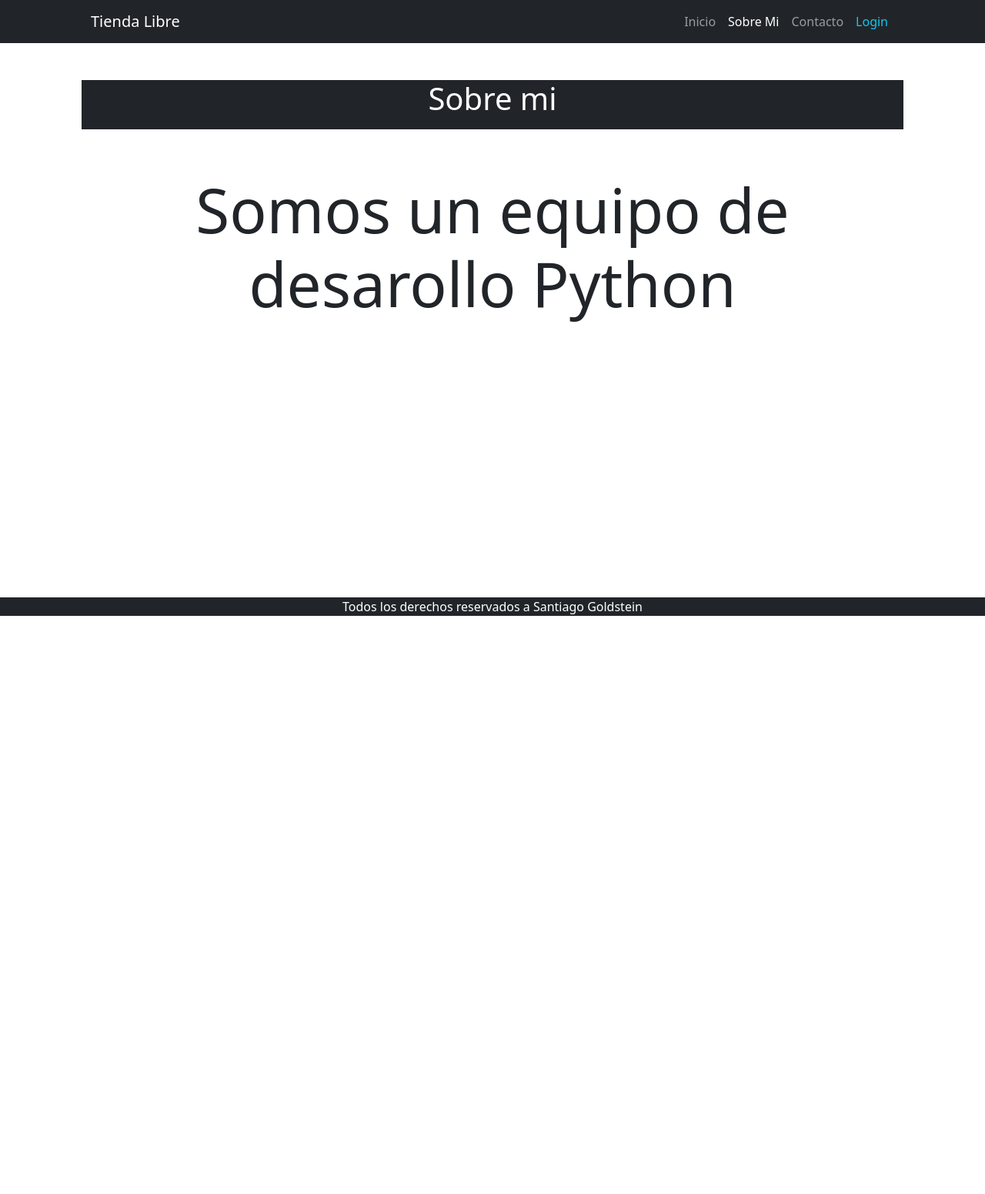
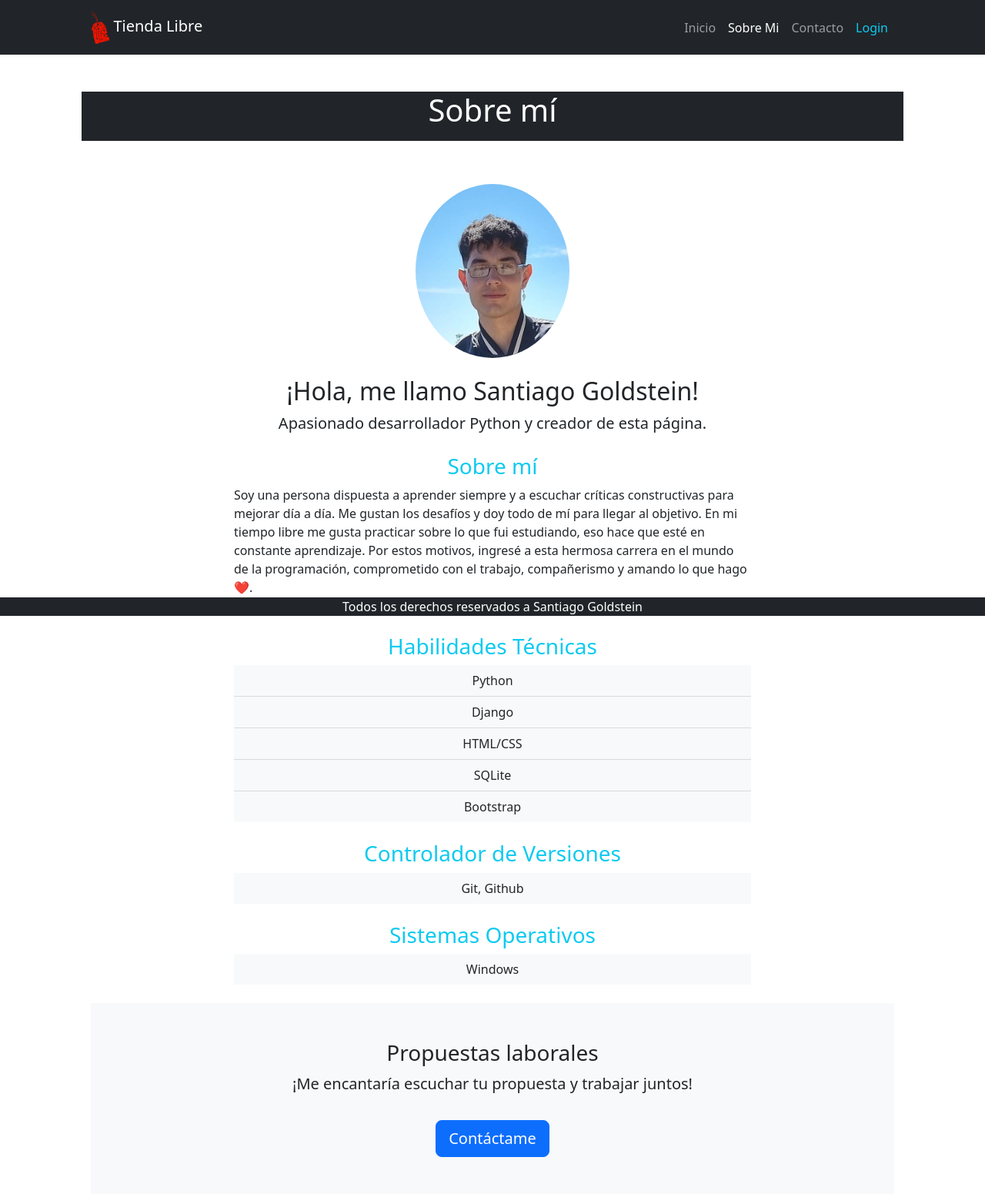
Before and after one commit to Santiago-Goldstein/Proyecto-E-Commerce-Tienda-Libre, a Django app: page /about/ in a window 1280 px wide. Shown: the whole page at 77% size. Before the commit the page ends 800 px from the top, so only its background shows below. Run offline with Django 4.2, Linux system fonts and the light colour scheme; some libraries are stand-ins or nearby versions.

Commit message:
feature: se agrego logo al navbar. se mejoror la vista de lista de productos. se mejoro la vista de logout se mejoro login se agregaron mas card en index correspondientes al catalogo se hizo el contenido html del about

```diff
--- a/project/apps/Home/templates/Home/about.html
+++ b/project/apps/Home/templates/Home/about.html
@@ -1,12 +1,59 @@
 {% extends 'Home/index.html' %}
+{% load static %}
 
 {% block INDEX_TITULO %}
-    Sobre mi
+    Sobre mí
 {% endblock INDEX_TITULO %}
 
+{% block INDEX_CONTENIDO %}
+    <div class="container mt-5">
+        <div class="row justify-content-center">
+            <div class="col-lg-8">
+                <div class="text-center">
+                    <img src="{% static 'Home/img/yo.jpg' %}" class="rounded-circle img-fluid mx-auto d-block mb-4" alt="Foto de Santiago" style="max-width: 200px;">
+                    <h2>¡Hola, me llamo Santiago Goldstein!</h2>
+                    <p class="lead">Apasionado desarrollador Python y creador de esta página.</p>
+                </div>
 
-{% block INDEX_CONTENIDO %}
-    <div class="text-center display-1 mb-5 mt-3">
-        Somos un equipo de desarollo Python
+                <div class="mt-4">
+                    <h3 class="text-center text-info">Sobre mí</h3>
+                    <p>Soy una persona dispuesta a aprender siempre y a escuchar críticas constructivas para mejorar día a día. Me gustan los desafíos y doy todo de mí para llegar al objetivo. En mi tiempo libre me gusta practicar sobre lo que fui estudiando, eso hace que esté en constante aprendizaje. Por estos motivos, ingresé a esta hermosa carrera en el mundo de la programación, comprometido con el trabajo, compañerismo y amando lo que hago ❤️.</p>
+                </div>
+
+                <div class="mt-5">
+                    <h3 class="text-center text-info">Habilidades Técnicas</h3>
+                    <ul class="list-group list-group-flush text-center">
+                        <li class="list-group-item bg-light">Python</li>
+                        <li class="list-group-item bg-light">Django</li>
+                        <li class="list-group-item bg-light">HTML/CSS</li>
+                        <li class="list-group-item bg-light">SQLite</li>
+                        <li class="list-group-item bg-light">Bootstrap</li>
+                        <!-- Agrega aquí más habilidades técnicas -->
+                    </ul>
+                </div>
+
+                <div class="mt-4">
+                    <h3 class="text-center text-info">Controlador de Versiones</h3>
+                    <ul class="list-group list-group-flush text-center">
+                        <li class="list-group-item bg-light">Git, Github</li>
+                    </ul>
+                </div>
+
+                <div class="mt-4">
+                    <h3 class="text-center text-info">Sistemas Operativos</h3>
+                    <ul class="list-group list-group-flush text-center">
+                        <li class="list-group-item bg-light">Windows</li>
+                    </ul>
+                </div>
+            </div>
+        </div>
     </div>
+    <br>
+    <section class="bg-light py-5">
+        <div class="container text-center">
+            <h3>Propuestas laborales</h3>
+            <p class="lead">¡Me encantaría escuchar tu propuesta y trabajar juntos!</p>
+            <a href="https://wa.me/+5491139556151" target="_blank" class="btn btn-primary btn-lg mt-3">Contáctame</a>
+        </div>
+    </section>
 {% endblock INDEX_CONTENIDO %}
--- a/project/apps/Home/templates/Home/card.html
+++ b/project/apps/Home/templates/Home/card.html
@@ -5,9 +5,9 @@
             <h2 class="card-title">{{ card }}</h2>
             <p class="card-text"> {{ text }}</p>
             {% if image %}
-            <img src="{% static image %}" alt="Descripción de la imagen" class="img-fluid w-50">
+            <img src="{% static image %}" alt="Descripción de la imagen" class="img-fluid w-50 ">
             {% endif %}
         </div>
-        <div class="card-footer"><a class="btn btn-primary btn-sm" href="#!">Más información</a></div>
+        <div class="card-footer"><a class="btn btn-danger btn-sm" href={{ link }}>{{ boton_text }}</a></div>
     </div>
 </div>
--- a/project/apps/Home/templates/Home/index.html
+++ b/project/apps/Home/templates/Home/index.html
@@ -4,12 +4,13 @@
 {% block BASE_CONTENIDO %}
 
     <div class="row aling-items-center my-5">
-        <h1 class="pb-lg-3 text-bg-dark text-center  ">
+        <h1 class="pb-lg-3 text-bg-dark text-center">
             {% block INDEX_TITULO %}
                 ¡Vendé eso que ya no usas!
             {% endblock INDEX_TITULO %}
         </h1>
     </div>
+
 
     {% block INDEX_CONTENIDO %}
 
@@ -27,29 +28,34 @@
         <div class="row ">
             <a href="{% url 'admin:index' %}" class="btn btn-outline-dark ">Panel de Administración</a>
         </div>
-        <div class="row ">
-            <a href="{% url 'Home:register' %}" class="btn btn-outline-dark ">Registrar nuevo vendedor</a>
-        </div>
     {% endif %}
 
 
 
     <!-- Heading Row-->
         <div class="row gx-4 gx-lg-5 align-items-center my-5">
-            <div class="col-lg-7"><img class="img-fluid rounded mb-4 mb-lg-0" src="{% static 'Home/img/tienda_libre.png' %}" alt="..." /></div>
+            <div class="col-lg-7"><img class="img-fluid rounded mb-4 mb-lg-0" src="{% static 'Home/img/tienda_libre_sol.png' %}" alt="..." /></div>
             <div class="col-lg-5">
                 <h1 class="font-weight-light">TIENDA LIBRE</h1>
-                <p>Esta aplicación web fue creada con el fin de practicar mis conocimientos en Python/Django, la misma le permitirá registrarse, iniciar sesión, poner a la venta un producto y muchas otras cosas más. Te invito a que conozcas todas las características que esta web tiene para el usuario.</p>
-                <a class="btn btn-primary" href="https://wa.me/+5491139556151" target="_blank">Contactar</a>
+                <p>Esta aplicación web fue creada con el fin de practicar mis conocimientos en Python/Django, la misma le permitirá registrarse, iniciar sesión, poner a la venta un producto y muchas cosas más. Te invito a que conozcas todas las características que esta web tiene para el usuario.</p>
+                <div class="text-center ">
+                    <a class="btn btn-danger " href="https://wa.me/+5491139556151" target="_blank">Contactar</a>
+                </div>
             </div>
         </div>
 
+        {% include 'Home/catalogo.html' %}
+
+          <br>
     <!-- Content Row-->
         <div class="row gx-4 gx-lg-5 text-center ">
 
-            {% include 'Home/card.html' with card="Vehiculos" text="Autos y camionetas usados" image="Home/img/Autos.jpg" %}
-            {% include 'Home/card.html' with card="Ropa" text="Remeras y Buzos" image="Home/img/remeras.png"%}
-            {% include 'Home/card.html' with card="Comida" text="Comida Casera" image=""%}
+            {% include 'Home/card.html' with card="Vehiculos" text="Autos y camionetas usados" image="Home/img/Autos.png" boton_text="Ver más" link="producto/producto/list/?categoria=1"%}
+            {% include 'Home/card.html' with card="Ropa" text="Remeras y Buzos" image="Home/img/remeras.png" boton_text="Ver más" link="producto/producto/list/?categoria=2"%}
+            {% include 'Home/card.html' with card="Tecnología" text="Computación, Celulares y Televisores" image="Home/img/cpu.png" boton_text="Ver más" link="producto/producto/list/?categoria=5"%}
+            {% include 'Home/card.html' with card="Instrumentos Musicales" text="Guitarras, Bajos y Baterias" image="Home/img/instru.png" boton_text="Ver más" link="producto/producto/list/?categoria=5"%}
+            {% include 'Home/card.html' with card="Deportes y Fitness" text="Artículos de Deportes y Gym" image="Home/img/depor.png" boton_text="Ver más" link="producto/producto/list/?categoria=5"%}
+            {% include 'Home/card.html' with card="Electrodomésticos" text="Heladeras, Aires, Cocinas, Etc" image="Home/img/cpu.png" boton_text="Ver más" link="producto/producto/list/?categoria=5"%}
 
         </div>
     {% endblock INDEX_CONTENIDO %}
--- a/project/apps/Home/templates/Home/login.html
+++ b/project/apps/Home/templates/Home/login.html
@@ -19,7 +19,7 @@
                 </div>
             </form>
             <div class="text-center mt-4">
-                <h6><a href="#">¿Olvidaste tu contraseña?</a></h6>
+                <h6><a href="https://wa.me/+5491139556151">¿Olvidaste tu contraseña?</a></h6>
             </div>
             <div class="text-center mt-2">
                 <h6>¿No tienes una cuenta?</h6>
--- a/project/apps/Home/templates/Home/navbar.html
+++ b/project/apps/Home/templates/Home/navbar.html
@@ -2,7 +2,10 @@
 
 <nav class="navbar navbar-expand-lg navbar-dark bg-dark">
     <div class="container px-5">
-        <a class="navbar-brand" href="{% url 'Home:home' %}">Tienda Libre</a>
+        <a class="navbar-brand" href="{% url 'Home:home' %}">
+            <img src="{% static 'Home/assets/logo.png' %}" alt="Logo" style="height: 45px;">
+            Tienda Libre
+        </a>
         <button class="navbar-toggler" type="button" data-bs-toggle="collapse" data-bs-target="#navbarSupportedContent" aria-controls="navbarSupportedContent" aria-expanded="false" aria-label="Toggle navigation"><span class="navbar-toggler-icon"></span></button>
         <div class="collapse navbar-collapse" id="navbarSupportedContent">
             <ul class="navbar-nav ms-auto mb-2 mb-lg-0">
```
Also changed, not shown: project/apps/Home/templates/Home/catalogo.html (added, +21 -0 lines), project/apps/Home/templates/Home/logout.html (+15 -4 lines), project/apps/producto/templates/producto/producto_list.html (+14 -5 lines), project/apps/Home/static/Home/img/Autos.jpg (deleted), project/apps/Home/static/Home/img/Autos.png (added), project/apps/Home/static/Home/img/cpu.png (added), project/apps/Home/static/Home/img/depor.png (added), project/apps/Home/static/Home/img/instru.png (added), project/apps/Home/static/Home/img/tienda_libre.png (deleted), project/apps/Home/static/Home/img/tienda_libre_sol.png (added), project/apps/Home/static/Home/img/yo.jpg (added), project/db.sqlite3.
